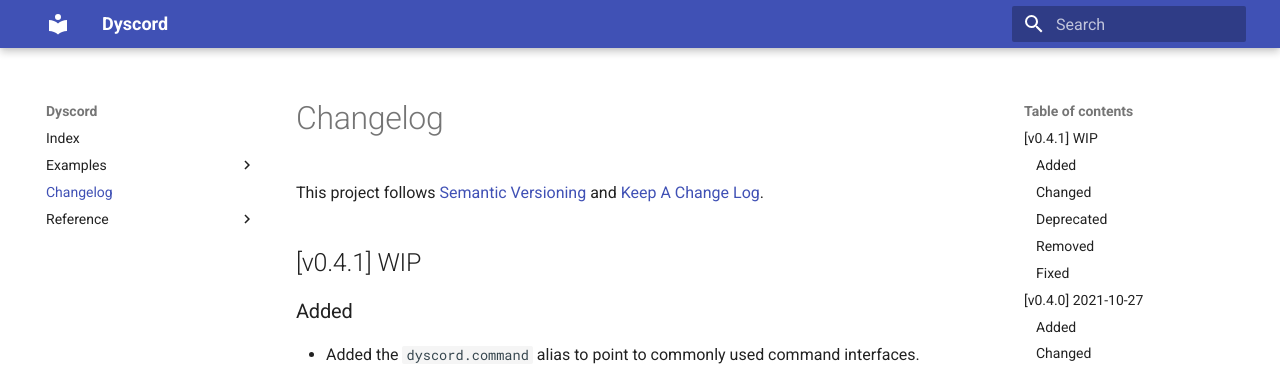
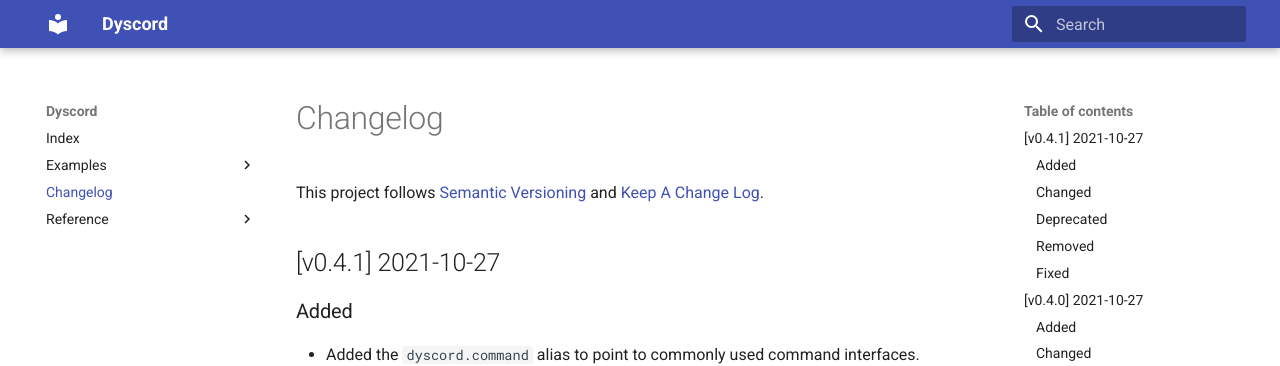
Before and after one commit to isbe-house/dyscord, an MkDocs documentation site: the page built from docs/changelog.md, in a window 1280 px wide and 900 px high. Shown: the top 366 px of the window. Built offline with MkDocs 1.6.1 and Material for MkDocs 9.7.7, drawn with Linux system fonts in a browser that asks for light colours.

Commit message:
chore: update release.

```diff
--- a/docs/changelog.md
+++ b/docs/changelog.md
@@ -2,7 +2,7 @@
 
 This project follows [Semantic Versioning](https://semver.org/) and [Keep A Change Log](https://keepachangelog.com/en/1.0.0/).
 
-## [v0.4.1] WIP
+## [v0.4.1] 2021-10-27
 ### Added
 - Added the `dyscord.command` alias to point to commonly used command interfaces.
 - `Message.formatter.TIMESTAMP_FLAGS` was missing the `SHORT_DATE_TIME` option.
--- a/src/dyscord/version.py
+++ b/src/dyscord/version.py
@@ -1,4 +1,4 @@
-__version__ = '0.4.1.dev0'
+__version__ = '0.4.1'
 
 # [N!]N(.N)*[{a|b|rc}N][.postN][.devN]
 # Valid regex: ((\d+)(\.\d+(\.\d+)?)?)((a|b|rc)\d+)?(.post\d+)?(.dev\d+)?
```
